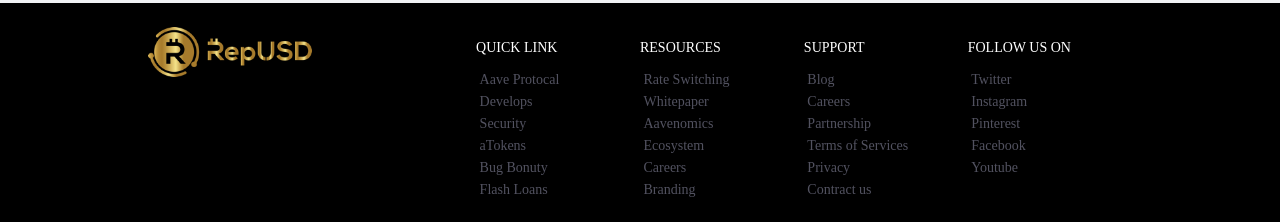
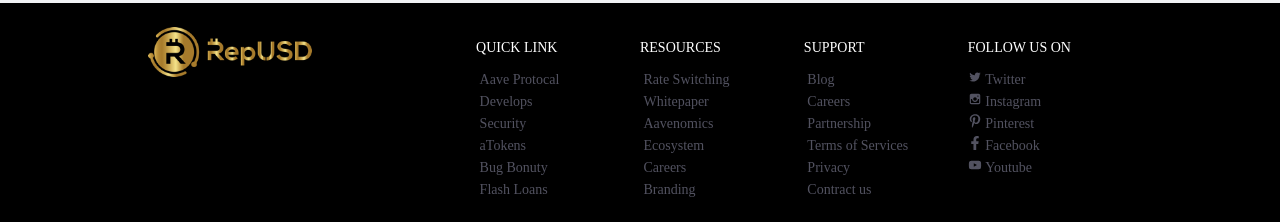
Before and after one commit to devshine2015/RepUSD-Frontend, a React (Create React App) app: page / in a window 1280 px wide. Shown: the part 861-1083 px from the top of the page. Built offline with nearby package versions, Linux system fonts and the light colour scheme.

Commit message:
add footer icon

```diff
--- a/package.json
+++ b/package.json
@@ -11,8 +11,8 @@
     "less-loader": "^10.0.1",
     "react": "^17.0.1",
     "react-dom": "^17.0.1",
+    "react-icons": "^4.2.0",
     "react-redux": "^7.2.2",
-    "react-icons": "^4.2.0",
     "react-router-dom": "^5.2.0",
     "react-scripts": "^4.0.1",
     "redux": "^4.0.5",
--- a/src/const/link.js
+++ b/src/const/link.js
@@ -1,3 +1,8 @@
+import { AiOutlineTwitter, AiFillYoutube } from 'react-icons/ai';
+
+import { TiSocialInstagram } from 'react-icons/ti';
+import { FaPinterestP, FaFacebookF } from 'react-icons/fa';
+
 export default [
   {
     name: 'QUICK LINK',
@@ -108,27 +113,27 @@ export default [
     name: 'FOLLOW US ON',
     childLink: [
       {
-        icon: null,
+        icon: <AiOutlineTwitter />,
         name: 'Twitter',
         url: '',
       },
       {
-        icon: null,
+        icon: <TiSocialInstagram />,
         name: 'Instagram',
         url: '',
       },
       {
-        icon: null,
+        icon: <FaPinterestP />,
         name: 'Pinterest',
         url: '',
       },
       {
-        icon: null,
+        icon: <FaFacebookF />,
         name: 'Facebook',
         url: '',
       },
       {
-        icon: null,
+        icon: <AiFillYoutube />,
         name: 'Youtube',
         url: '',
       },
```
